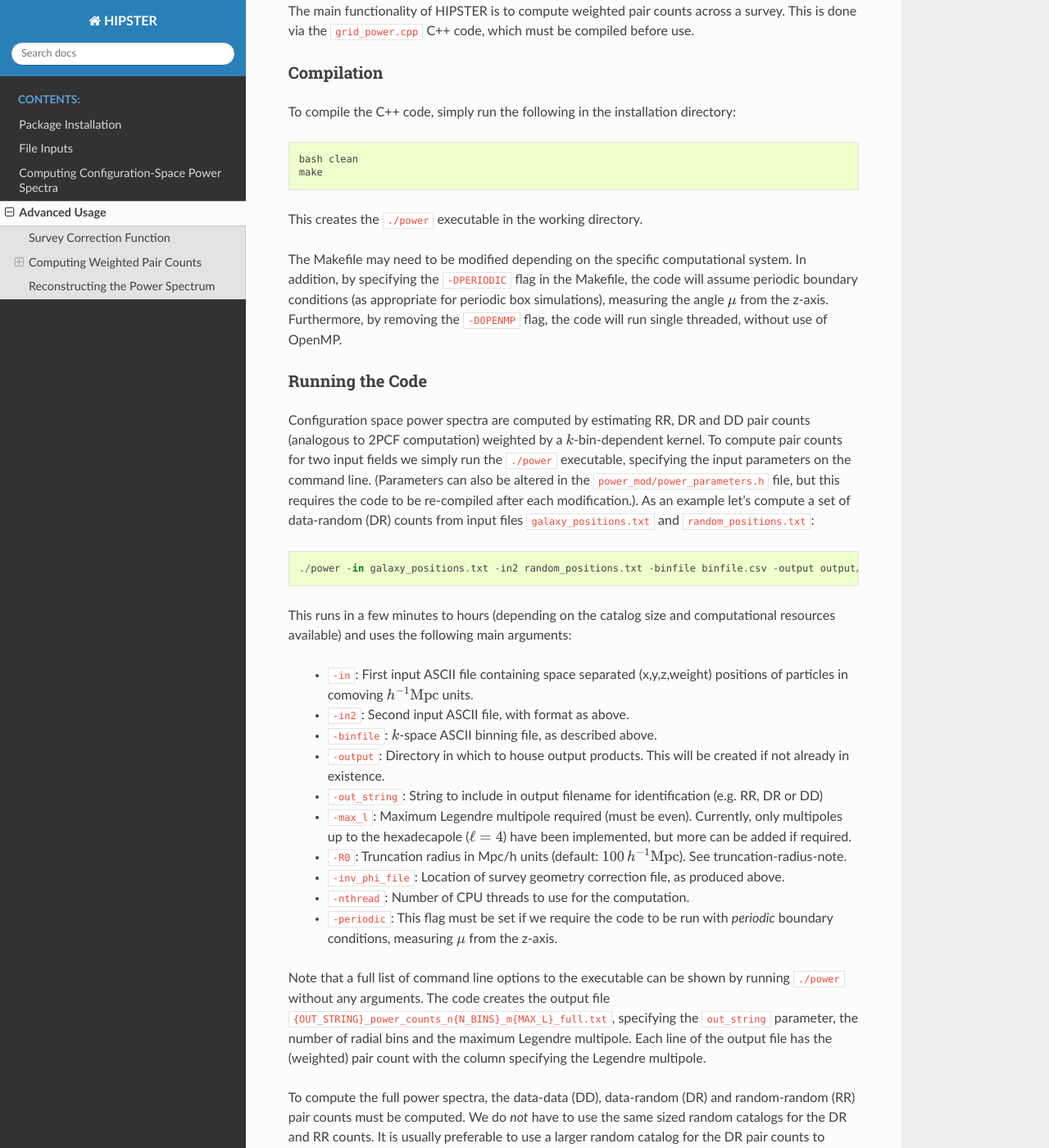
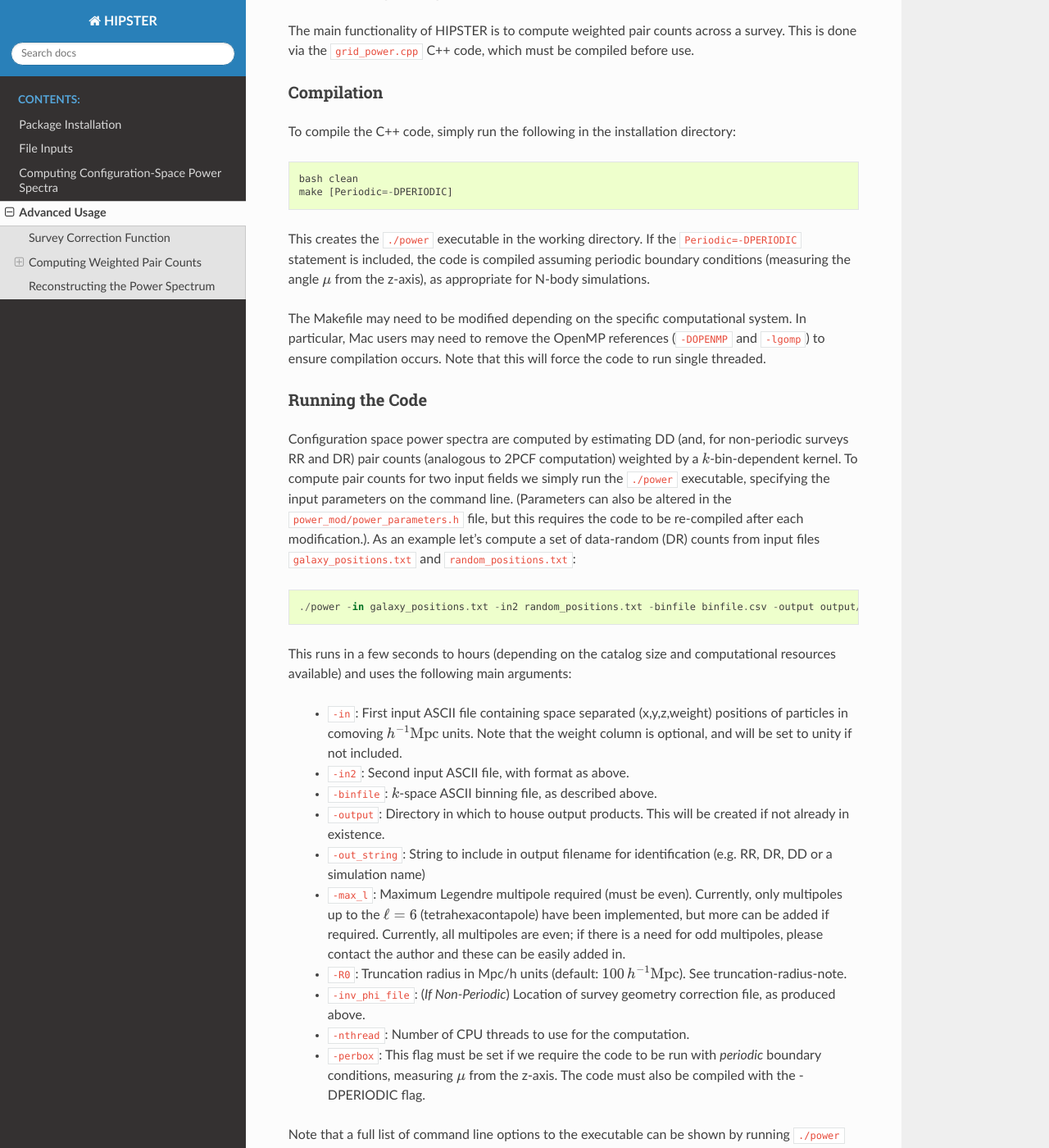
Before and after one commit to oliverphilcox/HIPSTER, a Sphinx documentation site: the page built from docs/usage/advanced-usage.rst, in a window 1280 px wide and 1400 px high, scrolled down 1202 px. Shown: the whole window at 82% size. Built offline with Sphinx 7.4.7 and the Read the Docs theme 2.0.0, drawn with Linux system fonts in a browser that asks for light colours; some of the changed text lies outside the part shown.

Commit message:
periodic documentation update

```diff
--- a/docs/usage/advanced-usage.rst
+++ b/docs/usage/advanced-usage.rst
@@ -1,30 +1,32 @@
 Advanced Usage
 ===============
 
-Here we describe the individual code modules used to compute the power spectrum multipoles, :math:`P_\ell(k)`. For basic usage, the HIPSTER wrapper (:doc:`basic-usage`) can be used, which simply runs all the packages in sequence connecting the relevant inputs and outputs. If the user requires more flexibility (e.g. to use multiple sets of random particle files or to run particular sections of the code on an HPC cluster) the modules can be run separately, as described below.
+Here we describe the individual code modules used to compute the power spectrum multipoles, :math:`P_\ell(k)`. For basic usage, the HIPSTER wrappers (:doc:`basic-usage`) can be used, which simply run all the relevant packages in sequence connecting the relevant inputs and outputs. If the user requires more flexibility (e.g. to use multiple sets of random particle files or to run particular sections of the code on an HPC cluster) the modules can be run separately, as described below.
 
 .. _survey-correction-function:
 
 Survey Correction Function
 ---------------------------
 
-An important ingredient in the weighted power spectrum pair counts is the 'survey correction function' :math:`\Phi`, defined as the ratio of ideal and true (unweighted) RR pair counts. For periodic data, this is simply unity. In this package, we compute :math:`\Phi` using the `Corrfunc <https://Corrfunc.readthedocs.io>`_ pair counting routines (for aperiodic data) and store the results as quadratic fits to the first few multipoles of :math:`\Phi^{-1}`. Note that a normalization is also performed for later convenience.
+***Only Relevant for Non-Periodic Surveys***
+
+An important ingredient in the weighted power spectrum pair counts is the 'survey correction function' :math:`\Phi`, defined as the ratio of ideal and true (unweighted) RR pair counts. For periodic data, this is simply unity, and does not need to be computed. In this package, we compute :math:`\Phi` using the `Corrfunc <https://Corrfunc.readthedocs.io>`_ pair counting routines (for aperiodic data) and store the results as quadratic fits to the first few multipoles of :math:`\Phi^{-1}`. Note that a normalization is also performed for later convenience.
 
 This can be computed using the ``compute_correction_function.py`` script::
 
-    python python/compute_correction_function.py {RANDOM_PARTICLE_FILE} {OUTFILE} {PERIODIC} [{R_MAX} {N_R_BINS} {N_MU_BINS} {NTHREADS}]
+    python python/compute_correction_function.py {RANDOM_PARTICLE_FILE} {OUTFILE} {R_MAX} {N_R_BINS} {N_MU_BINS} {NTHREADS}
 
 with inputs:
 
     - {RANDOM_PARTICLE_FILE}: File containing random particles in the survey geometry. Since the correction function is being fit to a smooth function, we can use a relatively small random catalog here.
     - {OUTFILE}: Location of output ASCII file. This is automatically read in by the C++ code
     - {PERIODIC}: Whether to assume periodic boundary conditions
-    - *(if aperiodic)* {R_MAX}: Radius (in :math:`h^{-1}\mathrm{Mpc}`) up to which to count pairs and fit the correction function. This should be at least as large as the truncation radius (:math:`R_0`) used for the power spectrum computation. Note that the computation time scales as :math:`R_\mathrm{max}^3`.
-    - *(if aperiodic)* {N_R_BINS}: Number of radial bins in the pair counting. We recommend using :math:`\sim 1\,h^{-1}\mathrm{Mpc}` radial binning here.
-    - *(if aperiodic)* {N_MU_BINS}: Number of angular bins used in the pair counting. We recommend 100 :math:`\mu` bins.
-    - *(if aperiodic)* {N_THREADS}: Number of CPU threads on which to perform pair counts.
+    - {R_MAX}: Radius (in :math:`h^{-1}\mathrm{Mpc}`) up to which to count pairs and fit the correction function. This should be at least as large as the truncation radius (:math:`R_0`) used for the power spectrum computation. Note that the computation time scales as :math:`R_\mathrm{max}^3`.
+    - {N_R_BINS}: Number of radial bins in the pair counting. We recommend using :math:`\sim 1\,h^{-1}\mathrm{Mpc}` radial binning here.
+    - {N_MU_BINS}: Number of angular bins used in the pair counting. We recommend 100 :math:`\mu` bins.
+    - {N_THREADS}: Number of CPU threads on which to perform pair counts.
 
-For an aperiodic survey, this may take some time to compute, but only needs to be computed once for a given survey. Whilst the user can specify the number of radial and angular bins used by the pair counts, this does not have a significant affect on the output function, assuming a moderately fine binning is used.
+This may take some time to compute, but only needs to be computed once for a given survey. Whilst the user can specify the number of radial and angular bins used by the pair counts, this does not have a significant affect on the output function, assuming a moderately fine binning is used.
 
 .. _main-c-code:
 
@@ -39,44 +41,49 @@ Compilation
 To compile the C++ code, simply run the following in the installation directory::
 
     bash clean
-    make
+    make [Periodic=-DPERIODIC]
 
-This creates the ``./power`` executable in the working directory.
+This creates the ``./power`` executable in the working directory. If the ``Periodic=-DPERIODIC`` statement is included, the code is compiled assuming periodic boundary conditions (measuring the angle :math:`\mu` from the z-axis), as appropriate for N-body simulations.
 
-The Makefile may need to be modified depending on the specific computational system. In addition, by specifying the ``-DPERIODIC`` flag in the Makefile, the code will assume periodic boundary conditions (as appropriate for periodic box simulations), measuring the angle :math:`\mu` from the z-axis. Furthermore, by removing the ``-DOPENMP`` flag, the code will run single threaded, without use of OpenMP.
-
+The Makefile may need to be modified depending on the specific computational system. In particular, Mac users may need to remove the OpenMP references (``-DOPENMP`` and ``-lgomp``) to ensure compilation occurs. Note that this will force the code to run single threaded.
 
 Running the Code
 ~~~~~~~~~~~~~~~~~
 
-Configuration space power spectra are computed by estimating RR, DR and DD pair counts (analogous to 2PCF computation) weighted by a :math:`k`-bin-dependent kernel. To compute pair counts for two input fields we simply run the ``./power`` executable, specifying the input parameters on the command line. (Parameters can also be altered in the ``power_mod/power_parameters.h`` file, but this requires the code to be re-compiled after each modification.). As an example let's compute a set of data-random (DR) counts from input files ``galaxy_positions.txt`` and ``random_positions.txt``::
+Configuration space power spectra are computed by estimating DD (and, for non-periodic surveys RR and DR) pair counts (analogous to 2PCF computation) weighted by a :math:`k`-bin-dependent kernel. To compute pair counts for two input fields we simply run the ``./power`` executable, specifying the input parameters on the command line. (Parameters can also be altered in the ``power_mod/power_parameters.h`` file, but this requires the code to be re-compiled after each modification.). As an example let's compute a set of data-random (DR) counts from input files ``galaxy_positions.txt`` and ``random_positions.txt``::
 
     ./power -in galaxy_positions.txt -in2 random_positions.txt -binfile binfile.csv -output output/ -out_string DR -max_l 2 -R0 100 -inv_phi_file inv_phi_coefficients.txt -nthread 10
 
-This runs in a few minutes to hours (depending on the catalog size and computational resources available) and uses the following main arguments:
+This runs in a few seconds to hours (depending on the catalog size and computational resources available) and uses the following main arguments:
 
-    - ``-in``: First input ASCII file containing space separated (x,y,z,weight) positions of particles in comoving :math:`h^{-1}\mathrm{Mpc}` units.
+    - ``-in``: First input ASCII file containing space separated (x,y,z,weight) positions of particles in comoving :math:`h^{-1}\mathrm{Mpc}` units. Note that the weight column is optional, and will be set to unity if not included.
     - ``-in2``: Second input ASCII file, with format as above.
     - ``-binfile``: :math:`k`-space ASCII binning file, as described above.
     - ``-output``: Directory in which to house output products. This will be created if not already in existence.
-    - ``-out_string``: String to include in output filename for identification (e.g. RR, DR or DD)
-    - ``-max_l``: Maximum Legendre multipole required (must be even). Currently, only multipoles up to the hexadecapole (:math:`\ell = 4`) have been implemented, but more can be added if required.
+    - ``-out_string``: String to include in output filename for identification (e.g. RR, DR, DD or a simulation name)
+    - ``-max_l``: Maximum Legendre multipole required (must be even). Currently, only multipoles up to the :math:`\ell = 6` (tetrahexacontapole) have been implemented, but more can be added if required. Currently, all multipoles are even; if there is a need for odd multipoles, please contact the author and these can be easily added in.
     - ``-R0``: Truncation radius in Mpc/h units (default: :math:`100\,h^{-1}\mathrm{Mpc}`). See :ref:`truncation-radius-note`.
-    - ``-inv_phi_file``: Location of survey geometry correction file, as produced above.
+    - ``-inv_phi_file``: (*If Non-Periodic*) Location of survey geometry correction file, as produced above.
     - ``-nthread``: Number of CPU threads to use for the computation.
-    - ``-periodic``: This flag must be set if we require the code to be run with *periodic* boundary conditions, measuring :math:`\mu` from the z-axis.
+    - ``-perbox``: This flag must be set if we require the code to be run with *periodic* boundary conditions, measuring :math:`\mu` from the z-axis. The code must also be compiled with the -DPERIODIC flag.
 
-Note that a full list of command line options to the executable can be shown by running ``./power`` without any arguments. The code creates the output file ``{OUT_STRING}_power_counts_n{N_BINS}_m{MAX_L}_full.txt``, specifying the ``out_string`` parameter, the number of radial bins and the maximum Legendre multipole. Each line of the output file has the (weighted) pair count with the column specifying the Legendre multipole.
+Note that a full list of command line options to the executable can be shown by running ``./power`` without any arguments.
 
-To compute the full power spectra, the data-data (DD), data-random (DR) and random-random (RR) pair counts must be computed. We do *not* have to use the same sized random catalogs for the DR and RR counts. It is usually preferable to use a larger random catalog for the DR pair counts to reduce noise. We recommend :math:`\sim 50`x randoms for DR counts and :math:`\sim 10`x randoms for the RR counts. Note that the RR counts are the most computationally intensive procedure, but they only need be computed for each survey once (i.e. when analyzing mock data, the RR pair counts are the same for each mock).
+The code creates the output file ``{OUT_STRING}_power_counts_n{N_BINS}_l{MAX_L}_full.txt``, specifying the ``out_string`` parameter, the number of radial bins and the maximum Legendre multipole. Each line of the output file has the (weighted) pair count with the column specifying the Legendre multipole. If the code has been run in periodic mode, it additionally outputs ``{OUT_STRING}_analyt_RR_power_counts_n{N_BINS}_l{MAX_L}_full.txt`` containing the RR counts (computed from a 1-dimensional Hankel transform) and ``{OUT_STRING}_power_spectrum_n{N_BINS}_l{MAX_L}_full.txt`` containing the full power spectrum estimate. This is the main output of the code.
+
+To compute the full power spectra for non-periodic surveys, the data-data (DD), data-random (DR) and random-random (RR) pair counts must be computed. (For periodic surveys, we require only the data-data counts). We do *not* have to use the same sized random catalogs for the DR and RR counts. It is usually preferable to use a larger random catalog for the DR pair counts to reduce noise. We recommend :math:`\sim 50`x randoms for DR counts and :math:`\sim 10`x randoms for the RR counts. Note that the RR counts are the most computationally intensive procedure, but they only need be computed for each survey once (i.e. when analyzing mock data, the RR pair counts are the same for each mock).
 
 .. _power-spectrum-reconstruction
 
 Reconstructing the Power Spectrum
 ----------------------------------
 
+***Only Relevant for Non-Periodic Surveys***
+
 Once the pair counts have been computed, it is straightforward to reconstruct the power spectrum. This can be done via a simple Python script::
 
-    python python/reconstruct_power.py {DD_FILE} {DR_FILE} {RR_FILE} {GAL_FILE} {N_RAND_RR} {N_RAND_DR} {PERIODIC} {OUTFILE}
+    python python/reconstruct_power.py {DD_FILE} {DR_FILE} {RR_FILE} {GAL_FILE} {N_RAND_RR} {N_RAND_DR} {OUTFILE}
 
 where {DD_FILE}, {DR_FILE} and {RR_FILE} give the locations of the DD, DR and RR weighted pair counts, {GAL_FILE} gives the input galaxy file (needed for normalization), {N_RAND_RR} and {N_RAND_DR} give the number of random particles used for RR and DR counts. {PERIODIC} is unity if the code is computed with periodic boundary conditions and zero else. The output power spectrum is given in ASCII format in the specified {OUTFILE}, with the power spectrum estimates for each :math:`k`-bin on a separate line, with the column indicating the (even) Legendre multipole.
+
+For periodic simulations, the full power spectrum is created inside the C++ code, as described above.
--- a/docs/usage/pre-processing.rst
+++ b/docs/usage/pre-processing.rst
@@ -20,7 +20,7 @@ For pair-count analysis, we usually require random particle files larger than th
 
     python python/take_subset_of_particles/py {INPUT_FILE} {OUTPUT_FILE} {N_PARTICLES}
 
-For periodic boxes, we do not need to generate random particle files, but the above script can be useful for subsampling the data, for faster runtimes.
+For periodic boxes, we do not need to generate random particle files, but the above script can be useful for subsampling the data, for faster runtimes. Note also that the HIPSTER wrapper has an option for subsampling; if set, this uses a random subset of the data (and random particles), with the fraction specified by the user. Whilst this is useful to get an idea of run-times and for fast evaluation, we recommend applying subsampling separately for full analyses, to ensure that the subsampled data is the same each time the code is run.
 
 .. _binning_function_input
 
@@ -32,6 +32,6 @@ In addition to the sets of data/random positions, we require a file to specify t
         python python/compute_binning_file_linear.py {N_LOG_BINS} {MIN_K} {MAX_K} {OUTPUT_FILE}
         python python/compute_binning_file_log.py {N_LINEAR_BINS} {MIN_K} {MAX_K} {OUTPUT_FILE}
 
-with the output file saved to the specified destination.
+with the output file saved to the specified destination. See :ref:`truncation-radius-note` for more information on choosing the :math:`k`-space binning.
 
 The binning file can also be manually specified as an ASCII file with each line specifying the upper and lower coordinates of each :math:`k`-bin (in comoving :math:`h\,\mathrm{Mpc}^{-1}`` units). Note that the bins are required to be contiguous (i.e. the upper limit of the :math:`n`-th bin should equal the lower limit of the :math:`(n+1)`-th bin.
```
Also changed, not shown: docs/usage/basic-usage.rst (+18 -12 lines), 14 other files.
